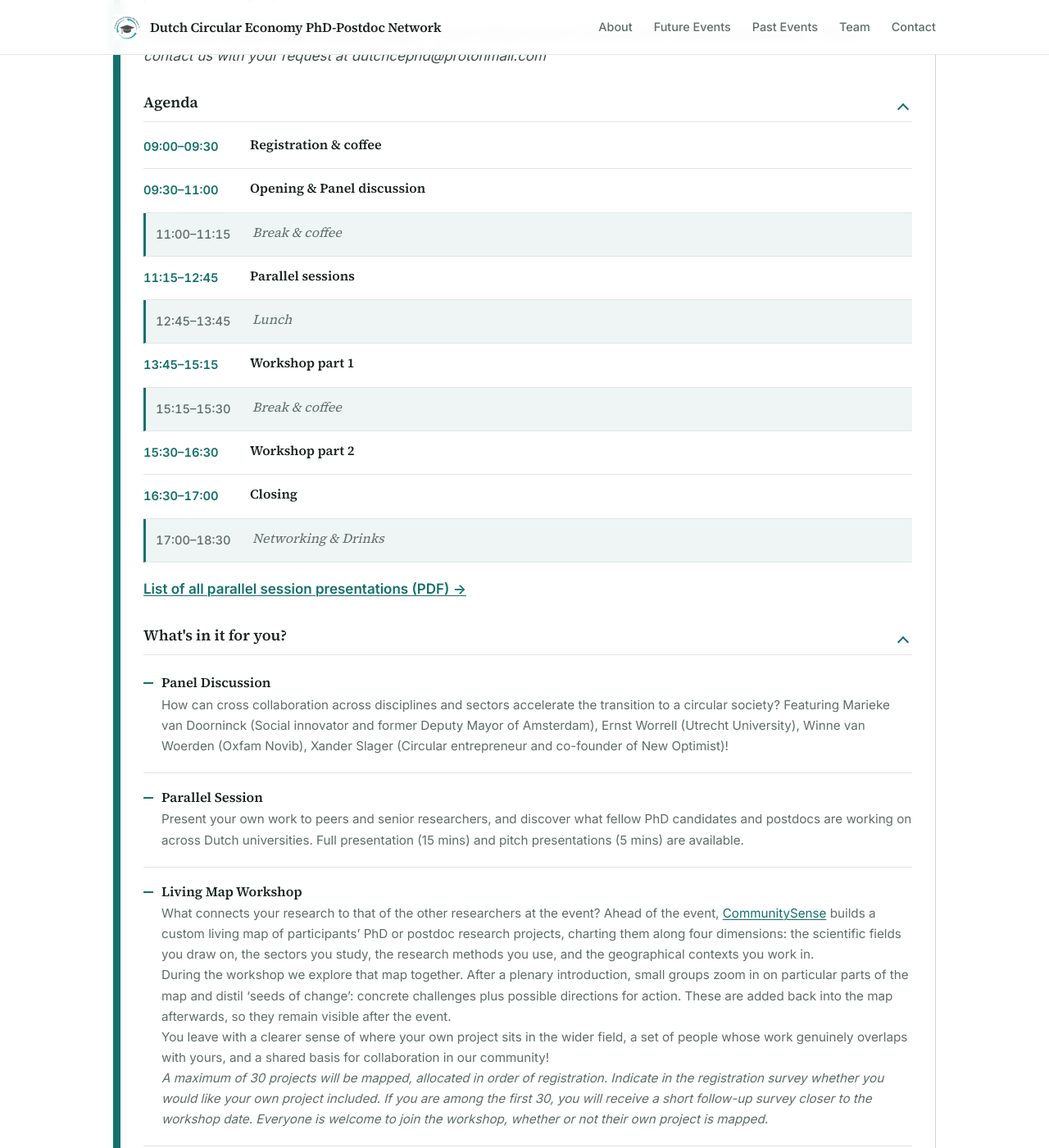
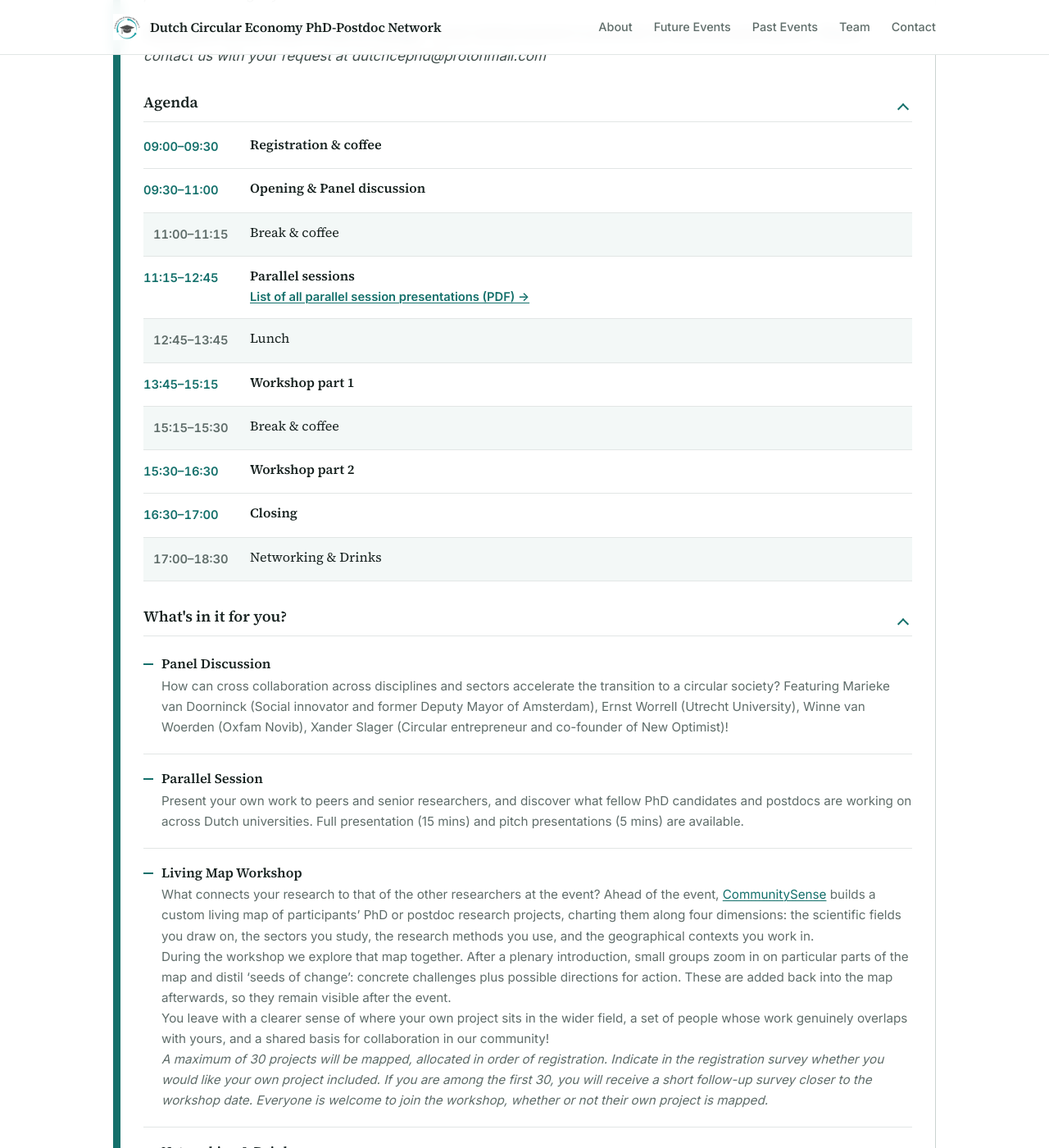
Before and after one commit to CE-Network/CE-Network.github.io, a Jekyll site: the page built from index.html, in a window 1280 px wide and 1400 px high, scrolled down 2811 px. Shown: the whole window at 82% size. Built offline with Jekyll 4.4.1, drawn with Linux system fonts in a browser that asks for light colours.

Commit message:
Updated visuals

```diff
--- a/_includes/event-card.html
+++ b/_includes/event-card.html
@@ -37,15 +37,12 @@
             {% capture slot_title %}{{ slot.title | markdownify }}{% endcapture %}
             <h4>{{ slot_title | remove: "<p>" | remove: "</p>" | strip }}</h4>
             {% if slot.description %}{{ slot.description | markdownify }}{% endif %}
+            {% if slot.link_url %}<p class="agenda-link"><a href="{{ slot.link_url }}" target="_blank" rel="noopener">{{ slot.link_label | default: "More information" }} &rarr;</a></p>{% endif %}
           </div>
         </li>
         {% endfor %}
       </ul>
     </details>
-    {% endif %}
-
-    {% if include.event.parallel_sessions_url %}
-    <p class="event-file-link"><a href="{{ include.event.parallel_sessions_url }}" target="_blank" rel="noopener">{{ include.event.parallel_sessions_label | default: "Overview of the parallel session presentations" }} &rarr;</a></p>
     {% endif %}
 
     {% if include.event.programme %}
--- a/style.css
+++ b/style.css
@@ -487,29 +487,26 @@ p:last-child { margin-bottom: 0; }
   color: var(--ink-soft);
 }
 
-/* Breaks, lunch and drinks: muted, italic, tinted row so they recede
-   from the content sessions */
+/* Breaks, lunch and drinks: a soft tint and a grey time, so they read as
+   distinct from the content sessions without outshining them */
 .agenda li.agenda-break {
-  background: color-mix(in srgb, var(--accent) 7%, transparent);
+  background: color-mix(in srgb, var(--accent) 5%, transparent);
   padding-left: 12px;
   padding-right: 12px;
-  border-left: 3px solid var(--accent);
 }
 
 .agenda li.agenda-break .agenda-time {
   flex-basis: 98px;
-  font-weight: 500;
   color: var(--ink-soft);
 }
 
 .agenda li.agenda-break .agenda-item h4 {
-  font-weight: 500;
-  font-style: italic;
-  color: var(--ink-soft);
+  font-weight: 400;
 }
 
-.event-file-link {
-  margin: 18px 0 0;
+.agenda .agenda-link {
+  margin-top: 4px;
+  font-size: 0.92rem;
   font-weight: 600;
 }
 
```
Also changed, not shown: _events/2026-11-26-bridging-circular-society-research-silos.md (+2 -2 lines), templates/event-template.md (+11 -8 lines).
